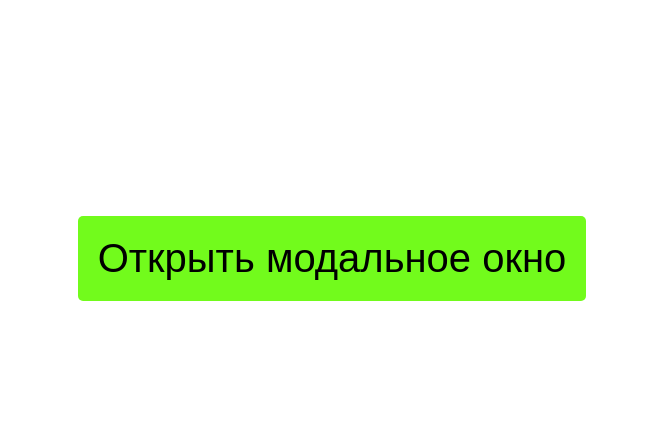
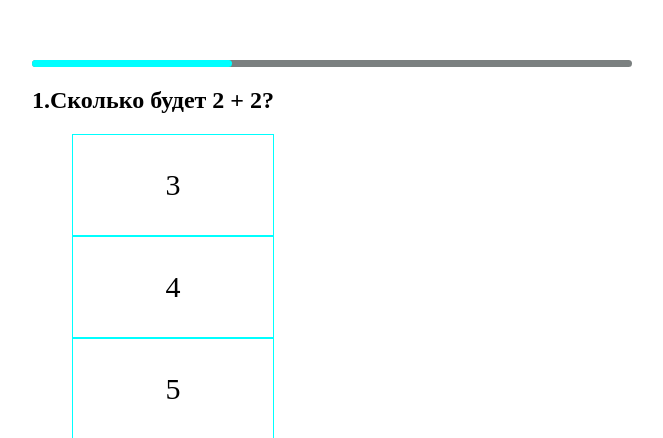
Before and after one commit to Andrei177/6-projects-react, a React (Create React App) app: page / in a window 1280 px wide. Shown: the part 110-548 px from the top of the page, without its empty margins (308-971 px from the left). Built offline with nearby package versions, Linux system fonts and the light colour scheme.

Commit message:
complete oprosnik

```diff
--- a/src/App.css
+++ b/src/App.css
@@ -4,41 +4,29 @@
   align-items: center;
   height: 90vh;
 }
-.modal{
-  visibility: visible;
-  transition: 1s;
-  opacity: 1;
+.progress{
+  position: relative;
+  width: 600px;
+  background-color: rgb(123, 128, 128);
+  height: 7px;
+  border-radius: 30px;
+  z-index: 1;
+}
+.progress-line{
+  z-index: 3;
+  position: absolute;
+  background-color: aqua;
+  height: 7px;
+  border-radius: 7px;
+}
+.response__item{
+  cursor: pointer;
+  font-size: 30px;
+  border: 1px solid aqua;
+  width: 200px;
+  height: 100px;
+  list-style: none;
   display: flex;
   justify-content: center;
   align-items: center;
-  position: fixed;
-  left: 0;
-  right: 0;
-  top: 0;
-  bottom: 0;
-  background-color: rgba(0,0,0,0.5);
 }
-.modal.noneM{
-  visibility: hidden;
-  transition: 1s;
-  opacity: 0;
-}
-.modal__content{
-  display: flex;
-  justify-content: center;
-  align-items: center;
-  width: 400px;
-  height: 400px;
-  font-size: 40px;
-  border: 1px solid teal;
-  background-color: aqua;
-  padding: 15px 15px;
-}
-.btn{
-  border: none;
-  font-size: 40px;
-  background-color: rgb(114, 251, 28);
-  border-radius: 5px;
-  padding: 20px 20px;
-  cursor: pointer;
-}
--- a/src/App.js
+++ b/src/App.js
@@ -1,14 +1,11 @@
-import { useState } from 'react';
 import './App.css';
-import Modal from './components/Modal';
+import Quiz from './components/Quiz';
 
 function App() {
-   const [add, setAdd] = useState(false);
+
   return (
-
     <div className="App">
-    <Modal add={add}  setAdd={setAdd}/>
-      <button className='btn' onClick={() => setAdd(true)}>Открыть модальное окно</button>
+      <Quiz/>
     </div>
   );
 }
--- a/src/components/Modal.jsx
+++ /dev/null
@@ -1,17 +0,0 @@
-import React, { useRef } from 'react';
-import '../App.css';
-
-const Modal = ({add, setAdd}) => {
-  const content = useRef();
-  const modal = useRef();
-
-  return (
-    <div ref={modal} className={add?"modal":"modal noneM"} onClick={() => {modal.current.classList.add("noneM"); setAdd(false)} }>
-        <div ref={content} className='modal__content' onClick={e => e.stopPropagation()}>
-        Это модальное окно!Кликните в любом месте, чтобы закрыть модальное окно
-        </div>
-    </div>
-  )
-}
-
-export default Modal
--- /dev/null
+++ b/src/components/Quiz.jsx
@@ -0,0 +1,43 @@
+import React, { useEffect, useState } from 'react'
+
+const Quiz = () => {
+    const questions = [
+        {text: 'Сколько будет 2 + 2?', number: 1},
+        {text: 'Как зовут автора произведения Евгений Онегин?', number: 2},
+        {text: 'Какой самый большой орган человека?', number: 3}
+    ];
+    const response = [
+        {number: 1, response: [3,4,5], right: 4},
+        {number: 2, response: ["А.С. Пушкин","Л.Н. Толстой","И.С.Тургенев"], right: "А.С. Пушкин"},
+        {number: 3, response: ["Печень","Кишечник","Кожа"], right: "Кожа"}
+    ]
+    const [rightCount, setRightCount] = useState(0);
+    const [num, setNum] = useState(1);
+    const next = (variantOtveta, srav) => {
+        if(variantOtveta===srav){
+            setRightCount(rightCount + 1);
+        }
+        setNum(num+1);
+    }
+    useEffect(()=>{
+        console.log(rightCount);
+    },[rightCount])
+  return (
+    <div className='quiz'>
+      <div className='progress'><div className='progress-line' style={{width: num<3?200*num:600}}></div></div>
+      {
+        questions.filter(question => {return question.number===num}).map(que => {return <h2 key={que.number}>{que.number}.{que.text}</h2>})
+      }
+      {
+        response.filter(res => res.number===num).map(numbr =>
+        <ul className='response'>
+        {numbr.response.map(resp => <li className='response__item' key={resp} onClick={(e) => next(resp, numbr.right)}>{resp}</li>)}
+        </ul>
+        )
+      }
+      {(num > 3)&&<h2>Вы угадали {rightCount} вопроса из {num-1}</h2>}
+    </div>
+  )
+}
+
+export default Quiz
```
